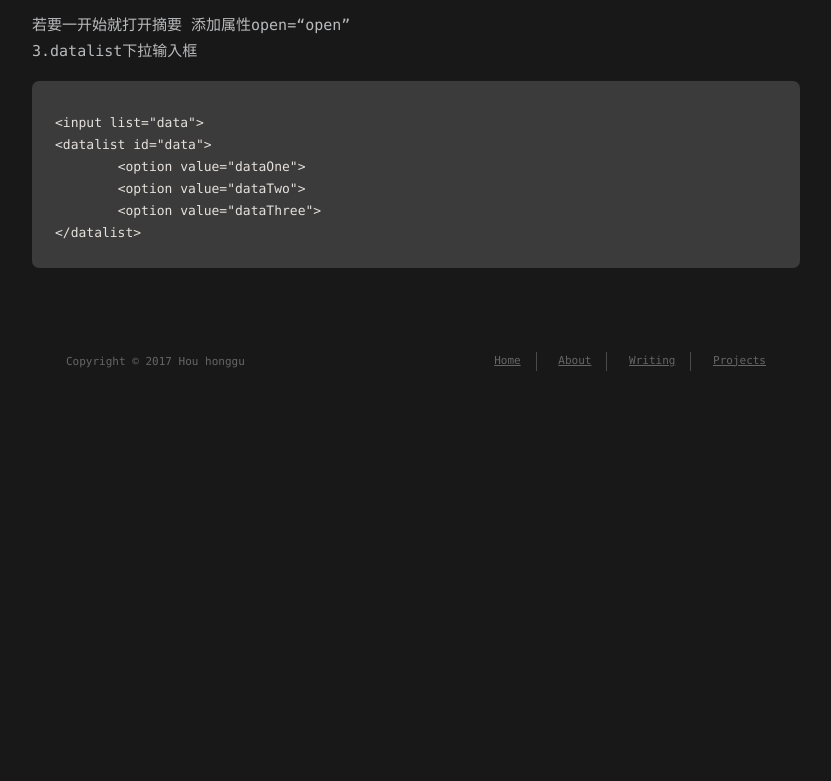
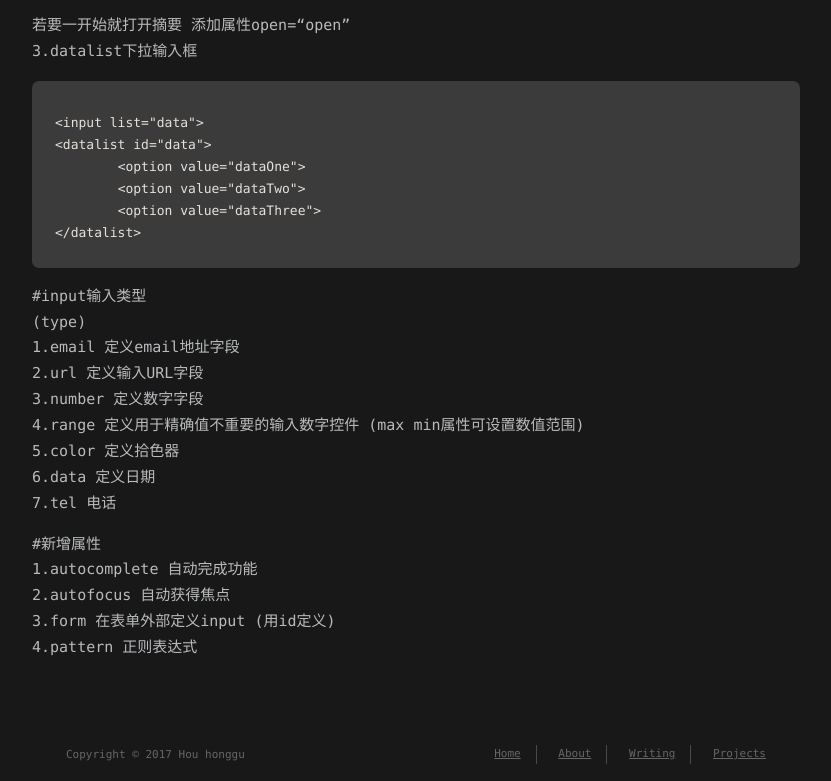
Before and after one commit to sweethhh/sweethhh.github.io, a plain HTML site: page 2017/03/06/html5css3笔记 一回目/index.html in a window 1280 px wide. Shown: the part 749-1530 px from the top of the page, without its empty margins (224-1055 px from the left). Before the commit the page ends 1137 px from the top, so only its background shows below. Drawn offline with Linux system fonts and the light colour scheme.

Commit message:
Site updated: 2017-03-08 21:28:04

```diff
--- a/2017/03/06/html5css3笔记 一回目/index.html
+++ b/2017/03/06/html5css3笔记 一回目/index.html
@@ -14,7 +14,7 @@
 <meta property="og:site_name" content="你家谷谷">
 <meta property="og:description" content="#基本标签1.progress进度条    12&amp;lt;progress value=&amp;quot;20&amp;quot; max=&amp;quot;100&amp;quot;&amp;gt;&amp;lt;/progress&amp;gt;
 2.details摘要    1234&amp;lt;details&amp;gt;	&amp;lt;summary&amp;gt;lalalalla&amp;lt;/summary&amp;gt;	&amp;lt;p&amp;gt;lalalalalaalalal">
-<meta property="og:updated_time" content="2017-03-06T12:19:49.597Z">
+<meta property="og:updated_time" content="2017-03-08T08:34:12.153Z">
 <meta name="twitter:card" content="summary">
 <meta name="twitter:title" content="html5css3笔记系列(一回目)">
 <meta name="twitter:description" content="#基本标签1.progress进度条    12&amp;lt;progress value=&amp;quot;20&amp;quot; max=&amp;quot;100&amp;quot;&amp;gt;&amp;lt;/progress&amp;gt;
@@ -169,6 +169,8 @@
     <p>#基本标签<br>1.progress进度条<br>    <figure class="highlight plain"><table><tr><td class="gutter"><pre><div class="line">1</div><div class="line">2</div></pre></td><td class="code"><pre><div class="line">&lt;progress value=&quot;20&quot; max=&quot;100&quot;&gt;</div><div class="line">&lt;/progress&gt;</div></pre></td></tr></table></figure></p>
 <p>2.details摘要<br>    <figure class="highlight plain"><table><tr><td class="gutter"><pre><div class="line">1</div><div class="line">2</div><div class="line">3</div><div class="line">4</div></pre></td><td class="code"><pre><div class="line">&lt;details&gt;</div><div class="line">	&lt;summary&gt;lalalalla&lt;/summary&gt;</div><div class="line">	&lt;p&gt;lalalalalaalalalalalal&lt;/p&gt;</div><div class="line">&lt;/details&gt;</div></pre></td></tr></table></figure></p>
 <p> 若要一开始就打开摘要 添加属性open=“open”<br> 3.datalist下拉输入框<br>    <figure class="highlight plain"><table><tr><td class="gutter"><pre><div class="line">1</div><div class="line">2</div><div class="line">3</div><div class="line">4</div><div class="line">5</div><div class="line">6</div></pre></td><td class="code"><pre><div class="line">&lt;input list=&quot;data&quot;&gt;</div><div class="line">&lt;datalist id=&quot;data&quot;&gt;</div><div class="line">	&lt;option value=&quot;dataOne&quot;&gt;</div><div class="line">	&lt;option value=&quot;dataTwo&quot;&gt;</div><div class="line">	&lt;option value=&quot;dataThree&quot;&gt;</div><div class="line">&lt;/datalist&gt;</div></pre></td></tr></table></figure></p>
+<p>#input输入类型<br>(type)<br>1.email 定义email地址字段<br>2.url 定义输入URL字段<br>3.number 定义数字字段<br>4.range 定义用于精确值不重要的输入数字控件 (max min属性可设置数值范围)<br>5.color 定义拾色器<br>6.data 定义日期<br>7.tel 电话</p>
+<p>#新增属性<br>1.autocomplete 自动完成功能<br>2.autofocus 自动获得焦点<br>3.form 在表单外部定义input (用id定义)<br>4.pattern 正则表达式</p>
 
   </div>
 </article>
```
